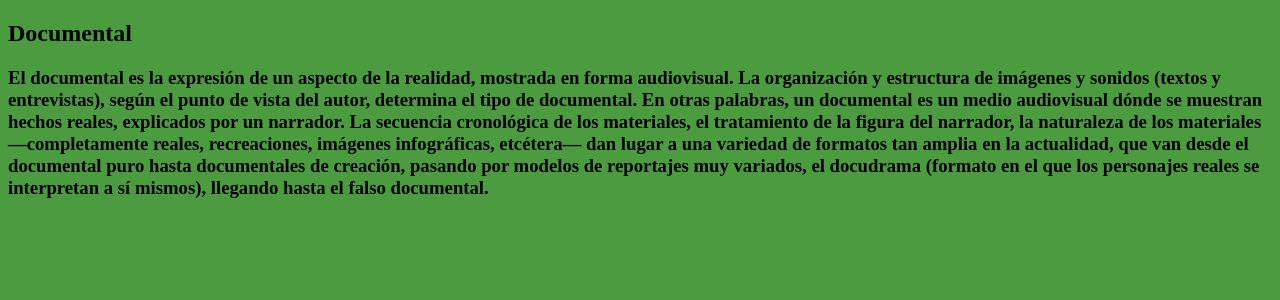
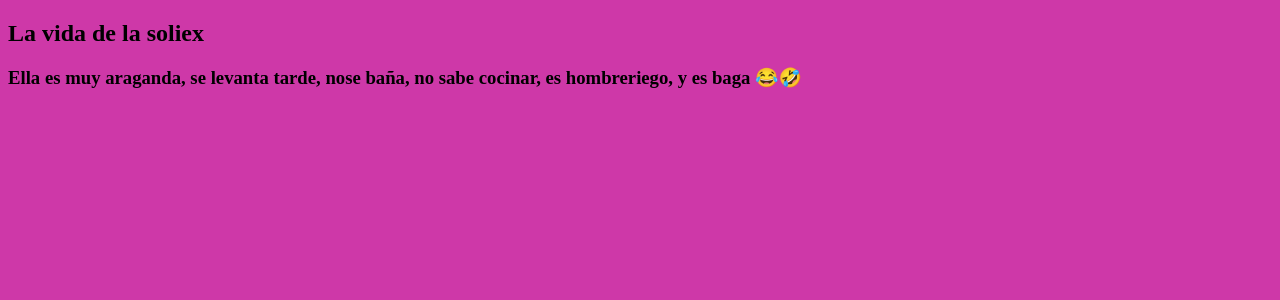
Before and after one commit to riossantos32/trabajoAparte, a React (Vite) app: page / in a window 1280 px wide. Shown: the top 300 px of the page. Built offline with nearby package versions, Linux system fonts and the light colour scheme.

Commit message:
add:index.css add:Documental add:Encabezado

```diff
--- a/src/componentes/Documental.jsx
+++ b/src/componentes/Documental.jsx
@@ -3,17 +3,8 @@ function Documental() {
 
     return (
       <>
-       <h3>El documental es la expresión de un aspecto de la realidad, mostrada en
-         forma audiovisual. La organización y estructura de imágenes y sonidos (textos
-          y entrevistas), según el punto de vista del autor, determina el tipo de documental.
-          En otras palabras, un documental es un medio audiovisual dónde se muestran hechos
-           reales, explicados por un narrador.
-La secuencia cronológica de los materiales, el tratamiento de la
-figura del narrador, la naturaleza de los materiales —completamente reales,
-recreaciones, imágenes infográficas, etcétera— dan lugar a una variedad de formatos tan
-amplia en la actualidad, que van desde el documental puro hasta documentales de creación,
-pasando por modelos de reportajes muy variados, el docudrama (formato en el que los personajes
-reales se interpretan a sí mismos), llegando hasta el falso documental.
+       <h3>Ella es muy araganda, se levanta tarde, nose baña,
+        no sabe cocinar, es hombreriego, y es baga 😂🤣
 
 </h3>
       </>
--- a/src/componentes/Encabezado.jsx
+++ b/src/componentes/Encabezado.jsx
@@ -4,7 +4,7 @@ function Encabezado() {
 
     return (
       <>
-       <h2>Documental</h2>
+       <h2>La vida de la soliex</h2>
       </>
     )
   }
--- a/src/index.css
+++ b/src/index.css
@@ -1,3 +1,3 @@
 body{
-  background-color: rgb(74, 156, 63);
+  background-color: rgb(206, 56, 168);
 }
```
